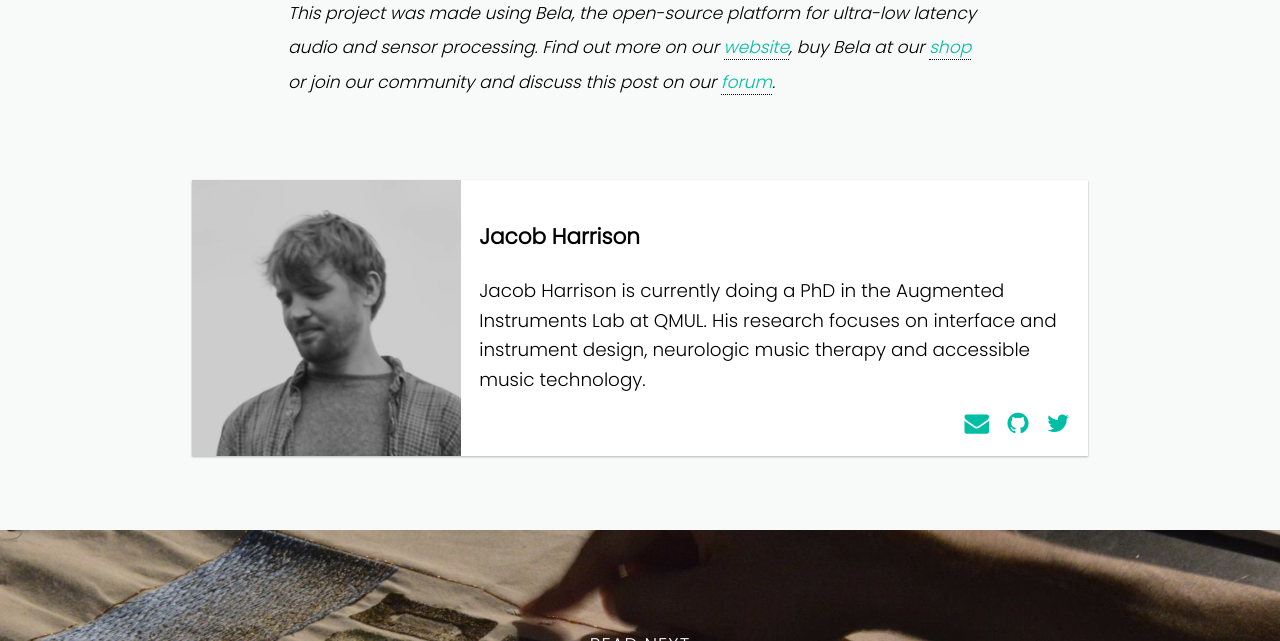
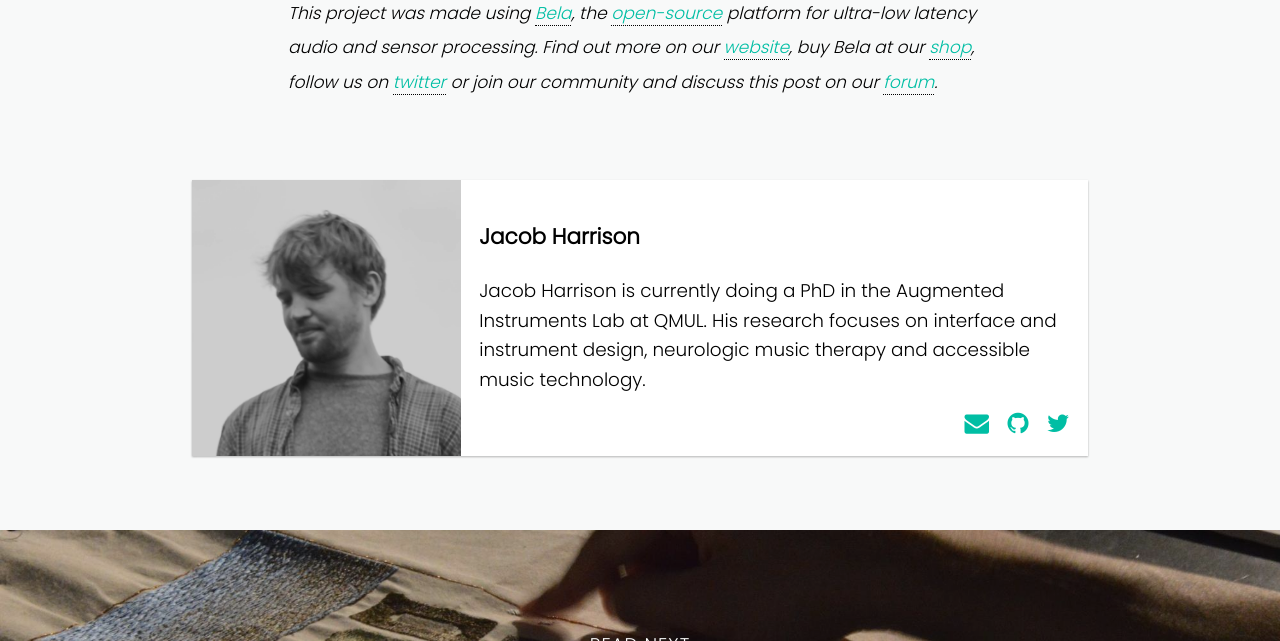
Before and after one commit to BelaPlatform/bela_newBlog, a Jekyll site: the page built from docs/_posts/2017-02-01-making-the-one-handed-bass-with-bela.markdown, in a window 1280 px wide and 900 px high, scrolled down 5863 px, cut to the strip 259-900 px from the top of the window. Built offline with Jekyll 4.4.1, drawn with Linux system fonts in a browser that asks for light colours; nearby versions of some CDN libraries.

Commit message:
Updated generic bottom text

```diff
--- a/docs/_posts/2017-02-01-making-the-one-handed-bass-with-bela.markdown
+++ b/docs/_posts/2017-02-01-making-the-one-handed-bass-with-bela.markdown
@@ -46,4 +46,4 @@ Here’s a video of the finished system, first being played with the free hand,
 
 {% include youtube.html youtube="k6tvavgYHDA" %}
 
-*This project was made using Bela, the open-source platform for ultra-low latency audio and sensor processing. Find out more on our [website](https://bela.io), buy Bela at our [shop](https://shop.bela.io) or join our community and discuss this post on our [forum](https://forum.bela.io).*
+*This project was made using [Bela](https://bela.io), the [open-source](https://github.com/BelaPlatform/Bela) platform for ultra-low latency audio and sensor processing. Find out more on our [website](https://bela.io), buy Bela at our [shop](https://shop.bela.io), follow us on [twitter](https://twitter.com/BelaPlatform) or join our community and discuss this post on our [forum](https://forum.bela.io).*
```
